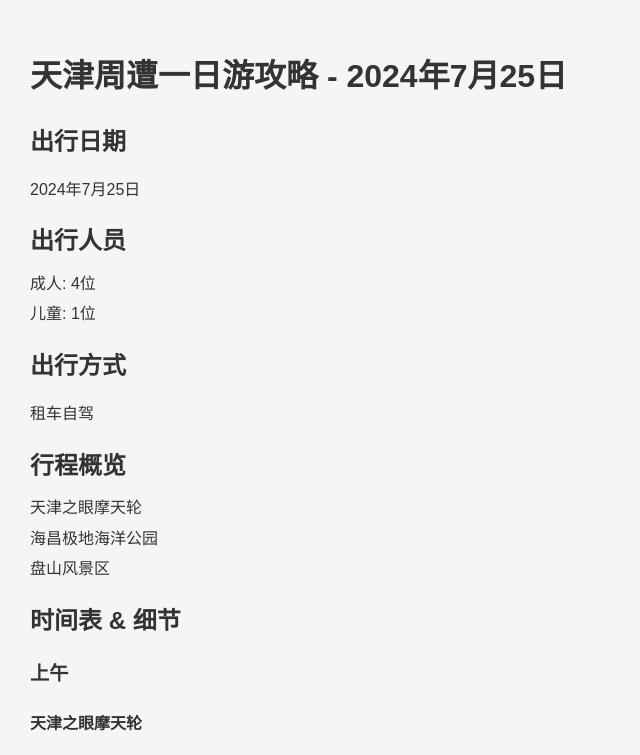
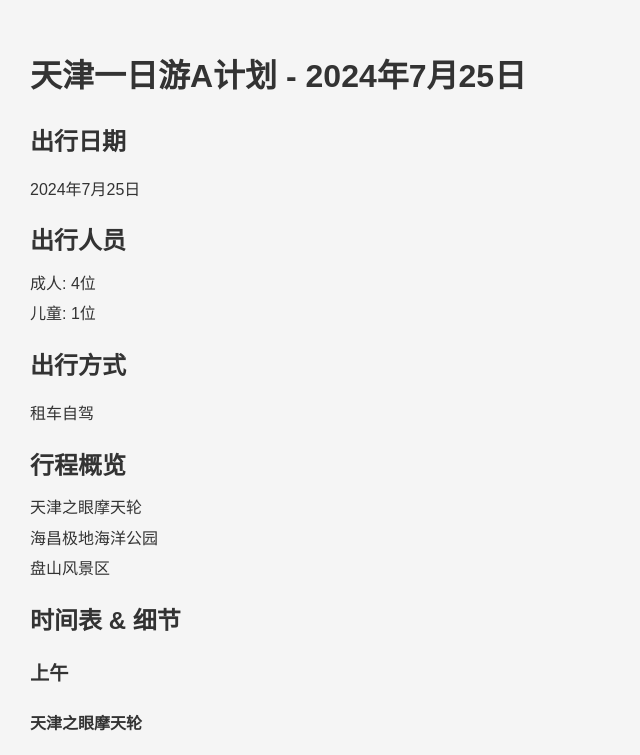
Before and after one commit to bfjy2024/tj0725, a plain HTML site: page index.html in a window 1280 px wide. Shown: the top 755 px of the page, without its empty margins (0-640 px from the left). Drawn offline with Linux system fonts and the light colour scheme.

Commit message:
Update index.html

```diff
--- a/index.html
+++ b/index.html
@@ -3,7 +3,7 @@
 <head>
     <meta charset="UTF-8">
     <meta name="viewport" content="width=device-width, initial-scale=1.0">
-    <title>天津一日游攻略</title>
+    <title>天津一日游A计划</title>
     <!-- 添加字体图标库 -->
     <link rel="stylesheet" href="https://cdnjs.cloudflare.com/ajax/libs/font-awesome/6.0.0-beta3/css/all.min.css">
     <style>
@@ -136,7 +136,7 @@
 </head>
 <body>
 
-<h1>天津周遭一日游攻略 - 2024年7月25日</h1>
+<h1>天津一日游A计划 - 2024年7月25日</h1>
 
 <h2>出行日期</h2>
 <p>2024年7月25日</p>
```
